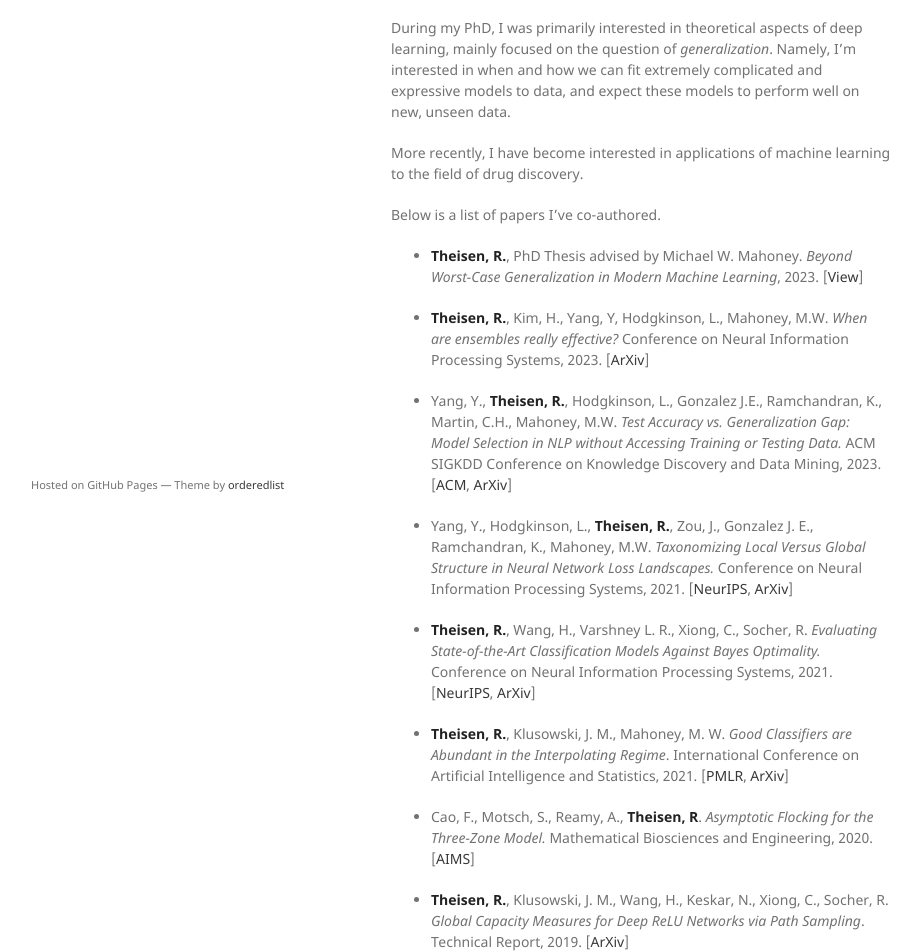
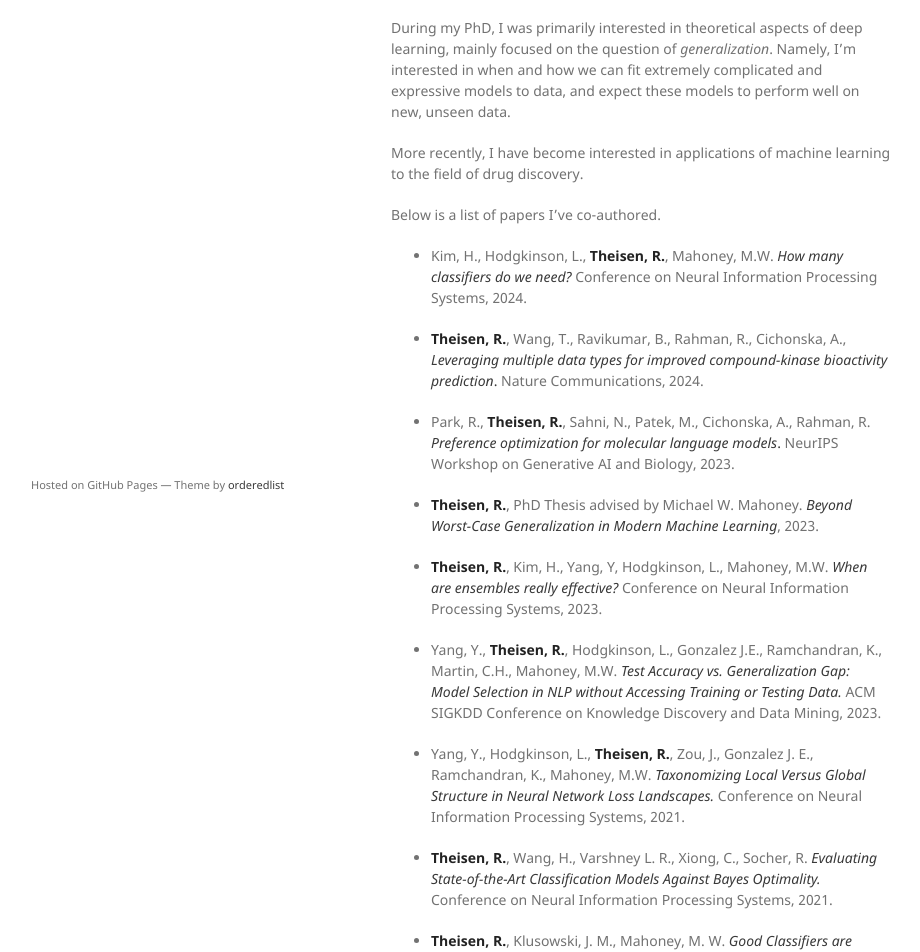
Before and after one commit to rythei/PersonalSiteWorking, a Jekyll site: the page built from index.md, in a window 1280 px wide. Shown: the part 336-1288 px from the top of the page, without its empty margins (179-1099 px from the left). Built offline with Jekyll 4.4.1, drawn with Linux system fonts in a browser that asks for light colours; our own code applies the rules of GitHub Pages for plain Markdown files; some of the changed text lies outside the part shown.

Commit message:
update pubs

```diff
--- a/index.md
+++ b/index.md
@@ -4,7 +4,7 @@ layout: default
 
 ## About Me
 
-I am a Machine Learning Scientist at [Harmonic Discovery](https://www.harmonicdiscovery.com). I completed my PhD at UC Berkeley under [Michael Mahoney](https://www.stat.berkeley.edu/~mmahoney/), where I worked on fundamental research in machine learning. Before Berkeley, I was a student at Arizona State University, where I studied mathematics and economics, and completed a master's thesis under [Sebastien Motsch](http://seb-motsch.com/) in the mathematics department. I was also the machine learning lead in the [Luminosity Lab](https://theluminositylab.com). Outside of university, I spent two summers as a research intern at Salesforce Research, and have also worked for Amazon.com in the past. See my [CV](./assets/files/Theisen_CV_25sep2023.pdf) for more.
+I am a Machine Learning Scientist at [Harmonic Discovery](https://www.harmonicdiscovery.com). I completed my PhD at UC Berkeley under [Michael Mahoney](https://www.stat.berkeley.edu/~mmahoney/), where I worked on fundamental research in machine learning. Before Berkeley, I was a student at Arizona State University, where I studied mathematics and economics, and completed a master's thesis under [Sebastien Motsch](http://seb-motsch.com/) in the mathematics department. I was also the machine learning lead in the [Luminosity Lab](https://theluminositylab.com). Outside of university, I spent two summers as a research intern at Salesforce Research, and have also worked for Amazon.com in the past. See my [CV](./assets/files/ryan-theisen_cv_30sep2024.pdf) for more.
 
 ## Research
 During my PhD, I was primarily interested in theoretical aspects of deep learning, mainly focused on the question of _generalization_. Namely, I'm interested in when and how we can fit extremely complicated and expressive models to data, and expect these models to perform well on new, unseen data.
@@ -13,25 +13,48 @@ More recently, I have become interested in applications of machine learning to t
 
 Below is a list of papers I've co-authored.
 
-- **Theisen, R.**, PhD Thesis advised by Michael W. Mahoney. _Beyond Worst-Case Generalization in Modern Machine Learning_, 2023. [[View](https://escholarship.org/uc/item/62j5g7vd)]
+- Kim, H., Hodgkinson, L., **Theisen, R.**,  Mahoney, M.W. [_How many classifiers do we need?_]() Conference on Neural Information Processing Systems, 2024.
 
-- **Theisen, R.**, Kim, H., Yang, Y, Hodgkinson, L., Mahoney, M.W. _When are ensembles really effective?_ Conference on Neural Information Processing Systems, 2023. [[ArXiv](https://arxiv.org/abs/2305.12313)]
+- **Theisen, R.**, Wang, T., Ravikumar, B., Rahman, R., Cichonska, A., [_Leveraging multiple data types for improved compound-kinase bioactivity prediction_.](https://www.nature.com/articles/s41467-024-52055-5) Nature Communications, 2024.
 
-- Yang, Y., **Theisen, R.**, Hodgkinson, L., Gonzalez J.E., Ramchandran, K., Martin, C.H., Mahoney, M.W. _Test Accuracy vs. Generalization Gap: Model Selection in NLP without Accessing Training or Testing Data._ ACM SIGKDD Conference on Knowledge Discovery and Data Mining, 2023. [[ACM](https://dl.acm.org/doi/abs/10.1145/3580305.3599518), [ArXiv](https://arxiv.org/abs/2202.02842)]
+- Park, R., **Theisen, R.**, Sahni, N., Patek, M., Cichonska, A., Rahman, R. [_Preference optimization for molecular language models_.](https://openreview.net/pdf/3e028fef3d21676996e345d9495c90f668f123c2.pdf) NeurIPS Workshop on Generative AI and Biology, 2023.
 
-- Yang, Y., Hodgkinson, L., **Theisen, R.**, Zou, J., Gonzalez J. E., Ramchandran, K., Mahoney, M.W. _Taxonomizing Local Versus Global Structure in Neural Network Loss Landscapes._ Conference on Neural Information Processing Systems, 2021. [[NeurIPS](https://papers.nips.cc/paper/2021/hash/9b72e31dac81715466cd580a448cf823-Abstract.html), [ArXiv](https://arxiv.org/abs/2107.11228)]
+- **Theisen, R.**, PhD Thesis advised by Michael W. Mahoney. [_Beyond Worst-Case Generalization in Modern Machine Learning_](https://escholarship.org/uc/item/62j5g7vd), 2023.
+<!-- [[View](https://escholarship.org/uc/item/62j5g7vd)] -->
 
-- **Theisen, R.**, Wang, H., Varshney L. R., Xiong, C., Socher, R. _Evaluating State-of-the-Art Classification Models Against Bayes Optimality._ Conference on Neural Information Processing Systems, 2021. [[NeurIPS](https://papers.nips.cc/paper/2021/hash/4e0ccd2b894f717df5ebc12f4282ee70-Abstract.html), [ArXiv](https://arxiv.org/abs/2106.03357)]
+- **Theisen, R.**, Kim, H., Yang, Y, Hodgkinson, L., Mahoney, M.W. [_When are ensembles really effective?_](https://proceedings.neurips.cc/paper_files/paper/2023/hash/30b6fa308e62ed52180c31ae3ba6bb0a-Abstract-Conference.html) Conference on Neural Information Processing Systems, 2023.
 
-- **Theisen, R.**, Klusowski, J. M., Mahoney, M. W. _Good Classifiers are Abundant in the Interpolating Regime_. International Conference on Artificial Intelligence and Statistics, 2021. [[PMLR](http://proceedings.mlr.press/v130/theisen21a.html), [ArXiv](https://arxiv.org/abs/2006.12625)]
+- Yang, Y., **Theisen, R.**, Hodgkinson, L., Gonzalez J.E., Ramchandran, K., Martin, C.H., Mahoney, M.W. [_Test Accuracy vs. Generalization Gap: Model Selection in NLP without Accessing Training or Testing Data._](https://dl.acm.org/doi/abs/10.1145/3580305.3599518) ACM SIGKDD Conference on Knowledge Discovery and Data Mining, 2023.
 
-- Cao, F., Motsch, S., Reamy, A., **Theisen, R**. _Asymptotic Flocking for the Three-Zone Model._ Mathematical Biosciences and Engineering, 2020. [[AIMS](https://www.aimspress.com/article/10.3934/mbe.2020391)]
+<!-- [[ACM](https://dl.acm.org/doi/abs/10.1145/3580305.3599518), [ArXiv](https://arxiv.org/abs/2202.02842)] -->
 
-- **Theisen, R.**, Klusowski, J. M., Wang, H., Keskar, N., Xiong, C., Socher, R. _Global Capacity Measures for Deep ReLU Networks via Path Sampling_. Technical Report, 2019. [[ArXiv](https://arxiv.org/abs/1910.10245)]
+- Yang, Y., Hodgkinson, L., **Theisen, R.**, Zou, J., Gonzalez J. E., Ramchandran, K., Mahoney, M.W. [_Taxonomizing Local Versus Global Structure in Neural Network Loss Landscapes._](https://papers.nips.cc/paper/2021/hash/9b72e31dac81715466cd580a448cf823-Abstract.html) Conference on Neural Information Processing Systems, 2021.
 
-- Weber, D., **Theisen, R.**, Motsch, S. _Deterministic Versus Stochastic Consensus Dynamics on Graphs_. Journal of Statistical Physics, 2019. [[JSP](https://link.springer.com/article/10.1007/s10955-019-02293-5), [ArXiv](https://arxiv.org/abs/1901.10756)]
+<!-- [[NeurIPS](https://papers.nips.cc/paper/2021/hash/9b72e31dac81715466cd580a448cf823-Abstract.html), [ArXiv](https://arxiv.org/abs/2107.11228)] -->
 
-- **Theisen, R.**, Masters Thesis advised by Sebastien Motsch. _Convergence Results for Two Models of Interaction_, 2018. [[Download](./assets/files/masters_thesis.pdf)]
+- **Theisen, R.**, Wang, H., Varshney L. R., Xiong, C., Socher, R. [_Evaluating State-of-the-Art Classification Models Against Bayes Optimality._](https://papers.nips.cc/paper/2021/hash/4e0ccd2b894f717df5ebc12f4282ee70-Abstract.html) Conference on Neural Information Processing Systems, 2021.
+
+<!-- [[NeurIPS](https://papers.nips.cc/paper/2021/hash/4e0ccd2b894f717df5ebc12f4282ee70-Abstract.html), [ArXiv](https://arxiv.org/abs/2106.03357)] -->
+
+- **Theisen, R.**, Klusowski, J. M., Mahoney, M. W. [_Good Classifiers are Abundant in the Interpolating Regime_](http://proceedings.mlr.press/v130/theisen21a.html). International Conference on Artificial Intelligence and Statistics, 2021.
+
+<!-- [[PMLR](http://proceedings.mlr.press/v130/theisen21a.html), [ArXiv](https://arxiv.org/abs/2006.12625)] -->
+
+- Cao, F., Motsch, S., Reamy, A., **Theisen, R**. [_Asymptotic Flocking for the Three-Zone Model._](https://www.aimspress.com/article/10.3934/mbe.2020391) Mathematical Biosciences and Engineering, 2020.
+
+<!-- [[AIMS](https://www.aimspress.com/article/10.3934/mbe.2020391)] -->
+
+- **Theisen, R.**, Klusowski, J. M., Wang, H., Keskar, N., Xiong, C., Socher, R. [_Global Capacity Measures for Deep ReLU Networks via Path Sampling_](https://arxiv.org/abs/1910.10245). Technical Report, 2019.
+
+<!-- [[ArXiv](https://arxiv.org/abs/1910.10245)] -->
+
+- Weber, D., **Theisen, R.**, Motsch, S. [_Deterministic Versus Stochastic Consensus Dynamics on Graphs_.](https://link.springer.com/article/10.1007/s10955-019-02293-5) Journal of Statistical Physics, 2019.
+
+<!-- [[JSP](https://link.springer.com/article/10.1007/s10955-019-02293-5), [ArXiv](https://arxiv.org/abs/1901.10756)] -->
+
+- **Theisen, R.**, Masters Thesis advised by Sebastien Motsch. [_Convergence Results for Two Models of Interaction_](./assets/files/masters_thesis.pdf), 2018.
+
+<!-- [[Download](./assets/files/masters_thesis.pdf)] -->
 
 ## Photography
 
```
Also changed, not shown: 3 other files.
